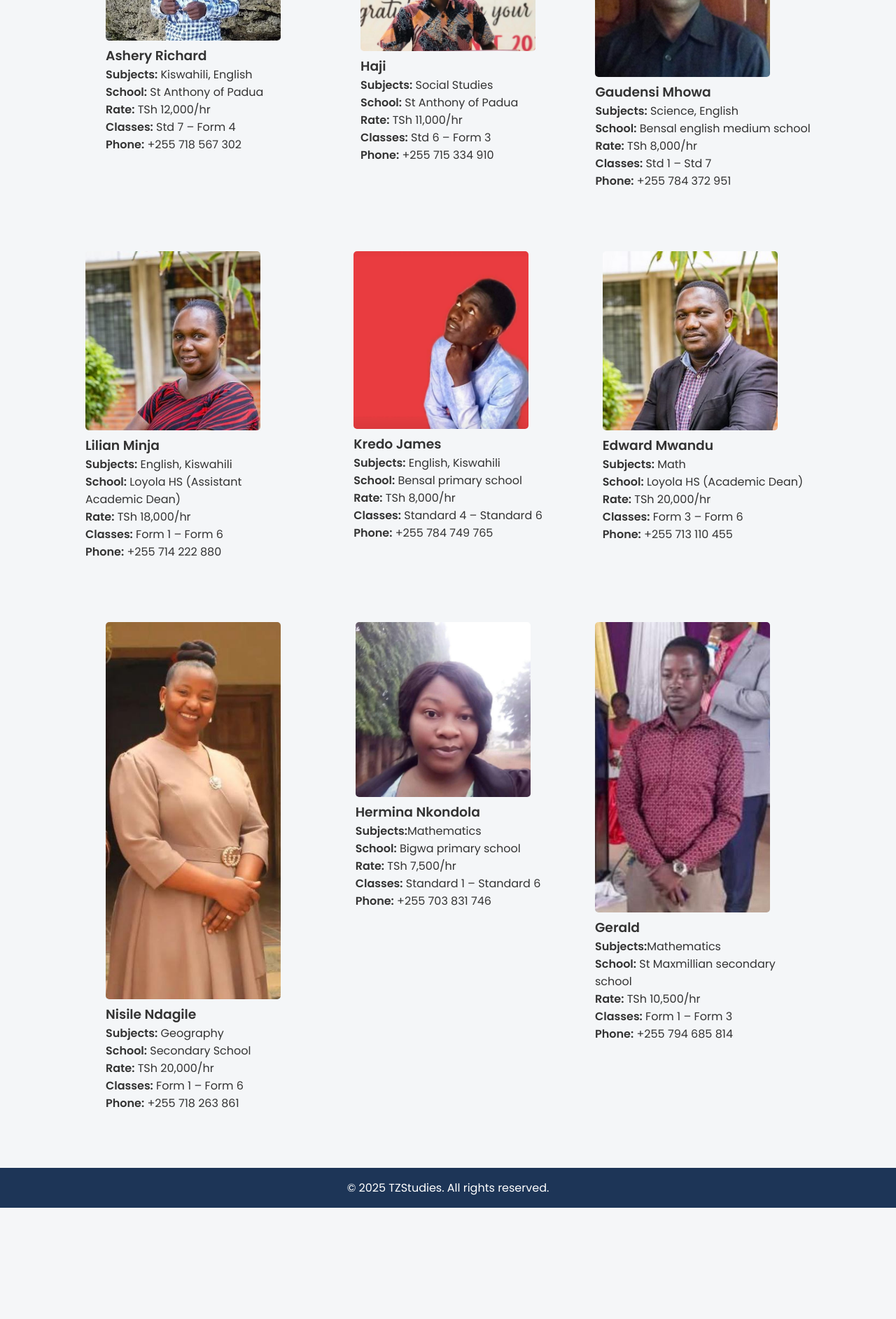
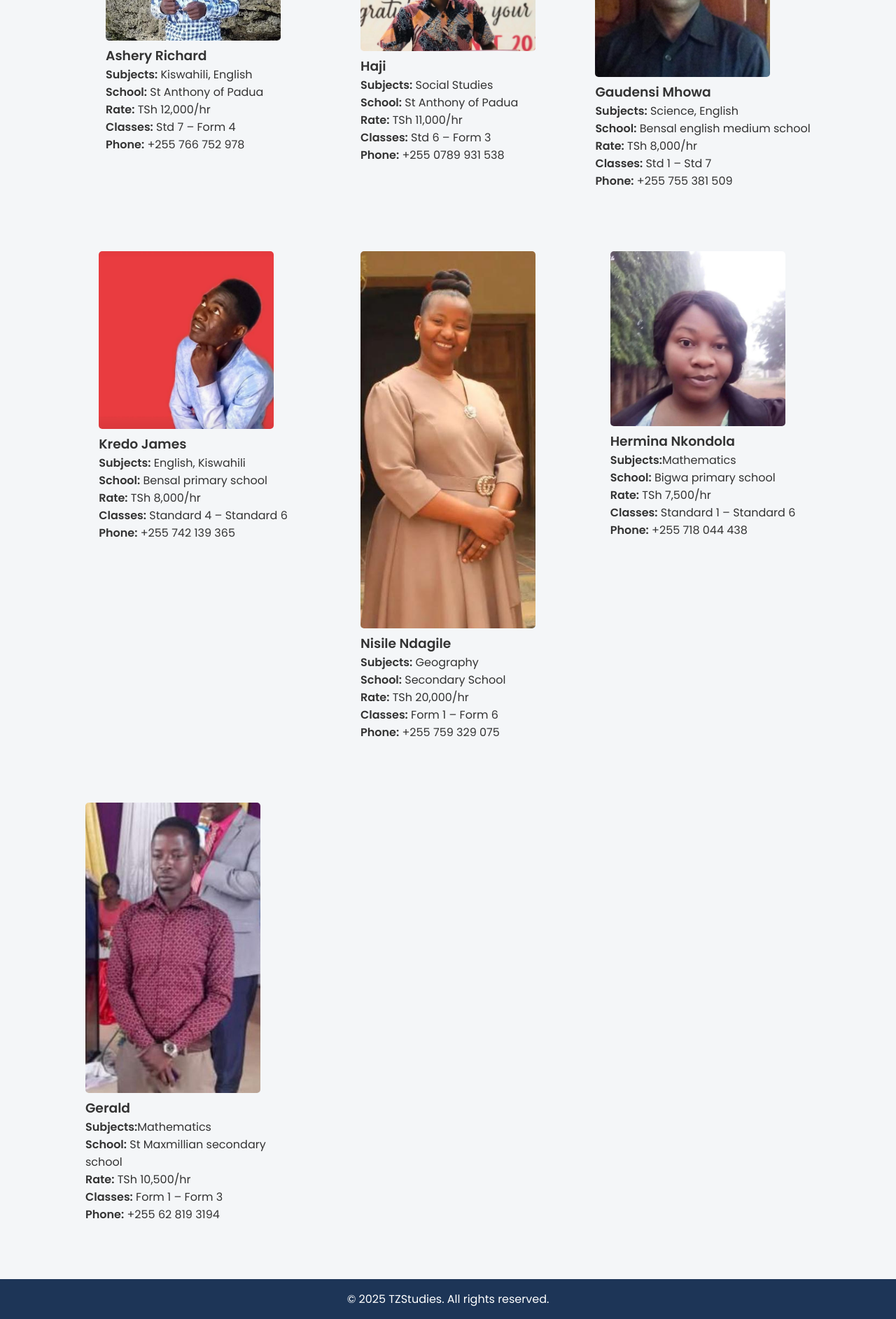
Before and after one commit to KevinShilla/tzstudies, a Flask app: page /tutors in a window 1280 px wide. Shown: the part 569-2454 px from the top of the page at 70% size. Before the commit the page ends 2295 px from the top, so only its background shows below. Run offline with Flask 3, Linux system fonts and the light colour scheme.

Commit message:
updated tutors

```diff
--- a/templates/index.html
+++ b/templates/index.html
@@ -100,7 +100,6 @@ const observer = new IntersectionObserver((entries, obs) => {
 
 document.querySelectorAll('.reveal').forEach(el => observer.observe(el));
 
-// Grade filter logic ---------------------------------------------------
 document.querySelectorAll('.grade-btn').forEach(btn => {
   btn.addEventListener('click', () => {
     const grade = btn.dataset.grade;
--- a/templates/tutors.html
+++ b/templates/tutors.html
@@ -60,7 +60,7 @@
         <p><strong>School:</strong> St Anthony of Padua</p>
         <p><strong>Rate:</strong> TSh 12,000/hr</p>
         <p><strong>Classes:</strong> Std&nbsp;7 – Form&nbsp;4</p>
-        <p><strong>Phone:</strong> +255 718 567 302</p>
+        <p><strong>Phone:</strong> +255 766 752 978</p>
       </div>
 
       <!-- Haji -->
@@ -71,7 +71,7 @@
         <p><strong>School:</strong> St Anthony of Padua</p>
         <p><strong>Rate:</strong> TSh 11,000/hr</p>
         <p><strong>Classes:</strong> Std&nbsp;6 – Form&nbsp;3</p>
-        <p><strong>Phone:</strong> +255 715 334 910</p>
+        <p><strong>Phone:</strong> +255 0789 931 538</p>
       </div>
 
       <div class="tutor-card tutor" data-subjects="Science,English">
@@ -81,18 +81,7 @@
         <p><strong>School:</strong> Bensal english medium school</p>
         <p><strong>Rate:</strong> TSh 8,000/hr</p>
         <p><strong>Classes:</strong> Std&nbsp;1 – Std&nbsp;7</p>
-        <p><strong>Phone:</strong> +255 784 372 951</p>
-      </div>
-
-      <!-- Lilian Minja -->
-      <div class="tutor-card tutor" data-subjects="English,Kiswahili">
-        <img src="{{ url_for('static', filename='tutors/Lilian_Minja.jpg') }}" alt="Lilian Minja">
-        <h3>Lilian Minja</h3>
-        <p><strong>Subjects:</strong> English, Kiswahili</p>
-        <p><strong>School:</strong> Loyola HS (Assistant Academic Dean)</p>
-        <p><strong>Rate:</strong> TSh 18,000/hr</p>
-        <p><strong>Classes:</strong> Form&nbsp;1 – Form&nbsp;6</p>
-        <p><strong>Phone:</strong> +255 714 222 880</p>
+        <p><strong>Phone:</strong> +255 755 381 509</p>
       </div>
 
       <div class="tutor-card tutor" data-subjects="English,Kiswahili">
@@ -102,18 +91,7 @@
         <p><strong>School:</strong> Bensal primary school</p>
         <p><strong>Rate:</strong> TSh 8,000/hr</p>
         <p><strong>Classes:</strong> Standard&nbsp;4 – Standard&nbsp;6</p>
-        <p><strong>Phone:</strong> +255 784 749 765</p>
-      </div>
-
-      <!-- Edward Mwandu -->
-      <div class="tutor-card tutor" data-subjects="Math">
-        <img src="{{ url_for('static', filename='tutors/edward_mwandu.jpg') }}" alt="Edward Mwandu">
-        <h3>Edward Mwandu</h3>
-        <p><strong>Subjects:</strong> Math</p>
-        <p><strong>School:</strong> Loyola HS (Academic Dean)</p>
-        <p><strong>Rate:</strong> TSh 20,000/hr</p>
-        <p><strong>Classes:</strong> Form&nbsp;3 – Form&nbsp;6</p>
-        <p><strong>Phone:</strong> +255 713 110 455</p>
+        <p><strong>Phone:</strong> +255 742 139 365</p>
       </div>
 
       <div class="tutor-card tutor" data-subjects="Geography">
@@ -123,7 +101,7 @@
         <p><strong>School:</strong> Secondary School</p>
         <p><strong>Rate:</strong> TSh 20,000/hr</p>
         <p><strong>Classes:</strong> Form&nbsp;1 – Form&nbsp;6</p>
-        <p><strong>Phone:</strong> +255 718 263 861</p>
+        <p><strong>Phone:</strong> +255 759 329 075</p>
       </div>
 
       <div class="tutor-card tutor" data-subjects="Math">
@@ -133,7 +111,7 @@
         <p><strong>School:</strong> Bigwa primary school </p>
         <p><strong>Rate:</strong> TSh 7,500/hr</p>
         <p><strong>Classes:</strong> Standard&nbsp;1 – Standard&nbsp;6</p>
-        <p><strong>Phone:</strong> +255 703 831 746</p>
+        <p><strong>Phone:</strong> +255 718 044 438</p>
       </div>
 
       <div class="tutor-card tutor" data-subjects="Math">
@@ -143,7 +121,7 @@
         <p><strong>School:</strong> St Maxmillian secondary school </p>
         <p><strong>Rate:</strong> TSh 10,500/hr</p>
         <p><strong>Classes:</strong> Form&nbsp;1 – Form&nbsp;3</p>
-        <p><strong>Phone:</strong> +255 794 685 814</p>
+        <p><strong>Phone:</strong> +255 62 819 3194</p>
       </div>
 
     </div>
```
